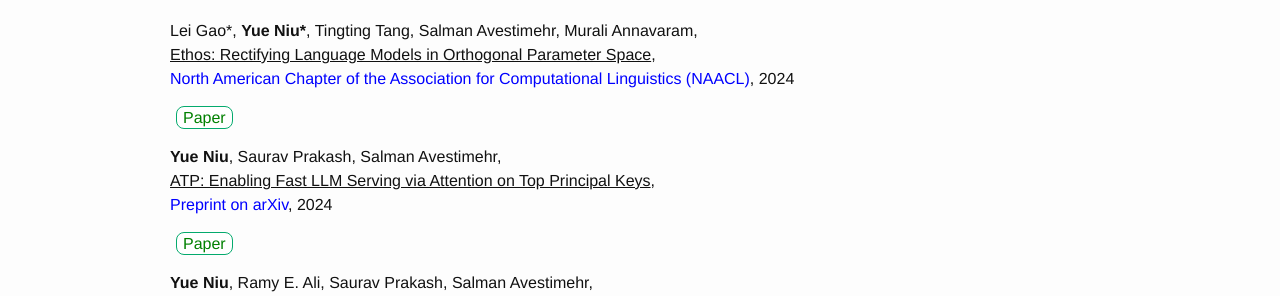
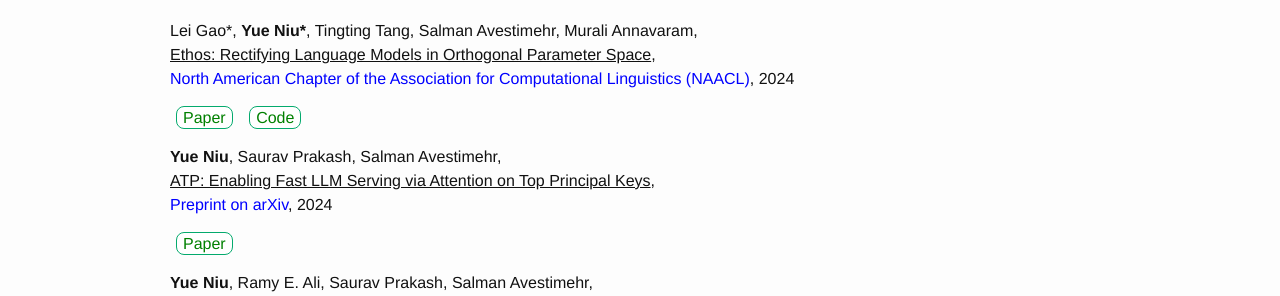
Before and after one commit to yuehniu/homepage, a Jekyll site: the page built from publication.md, in a window 1280 px wide and 900 px high. Shown: the part 311-607 px from the top of the window. Built offline with Jekyll 4.4.1, drawn with Linux system fonts in a browser that asks for light colours; our own code applies the rules of GitHub Pages for plain Markdown files.

Commit message:
Publication: add git repo for Ethos.

```diff
--- a/publication.md
+++ b/publication.md
@@ -13,6 +13,7 @@
 <span style="color:blue">North American Chapter of the Association for Computational Linguistics (NAACL)</span>, 2024
 
 <a href="https://arxiv.org/abs/2403.08994" class="btn">Paper</a>
+<a href="https://github.com/leigao97/ethos" class="btn">Code</a>
 
 **Yue Niu**, Saurav Prakash, Salman Avestimehr,
 <u>ATP: Enabling Fast LLM Serving via Attention on Top Principal Keys</u>,
@@ -41,6 +42,7 @@
 <span style="color:blue">AAAI workshop on Responsible Language Model (ReLM)</span>, 2024 (**Spotlight**)
 
 <a href="https://arxiv.org/abs/2403.08994" class="btn">Paper</a>
+<a href="https://github.com/leigao97/ethos" class="btn">Code</a>
 <a href="https://sites.google.com/vectorinstitute.ai/relm2024/accepted-papers?authuser=0" class="btn">Workshop</a>
 
 ---
```
